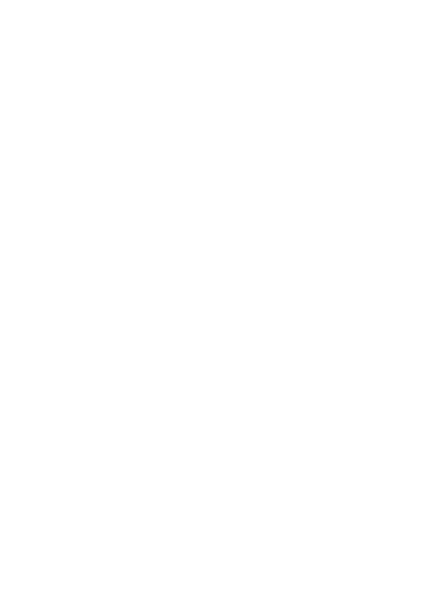
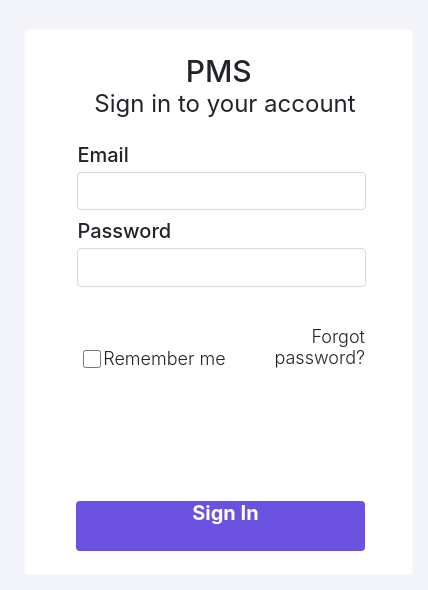
Before and after one commit to Ad3bay0c/pms, a React (Create React App) app: page /login in a window 390 px wide. Before the commit this address had no page. Shown: the part 166-756 px from the top of the page, 428 px wide, since content can reach past the window. Built offline with nearby package versions, Linux system fonts and the light colour scheme.

Commit message:
finish working signin page

```diff
--- a/src/App.css
+++ b/src/App.css
@@ -1,38 +1,158 @@
-.App {
+@media screen and (max-width: 428px) {
+  .container{
+    position: absolute;
+    width: 428px;
+    height: 925px;
+    left: 0px;
+    top: 1px;
+
+    background: #F3F4F9;
+  }
+  .card{
+    position: absolute;
+    width: 389px;
+    height: 546px;
+    left: 24px;
+    top: 194px;
+    background: #FFFFFF;
+    border: 1px solid rgba(0, 0, 0, 0.02);
+    box-sizing: border-box;
+    border-radius: 5px;
+  }
+  .logo{
+    position: absolute;
+    width: 76.06px;
+    height: 43px;
+    left: 160.74px;
+    top: 20px;
+
+    font-style: normal;
+    font-weight: 500;
+    font-size: 30px;
+    line-height: 43px;
+    /* identical to box height */
+  }
+  .title{
+    position: absolute;
+    width: 264px;
+    height: 28px;
+    left: 68px;
+    top: 60px;
+    font-style: normal;
+    font-weight: normal;
+    font-size: 24px;
+    line-height: 28px;
     text-align: center;
   }
+  label{
+    position: absolute;
+    font-style: normal;
+    font-weight: 500;
+    font-size: 20px;
+    line-height: 24px;
+    /* identical to box height */
 
-.App-logo {
-  height: 40vmin;
-  pointer-events: none;
+    text-transform: capitalize;
+  }
+  label.email{
+    left: 13.55%;
+    right: 53.97%;
+    top: 20.77%;
+    bottom: 58.64%;
+  }
+  label.password{
+    left: 13.55%;
+    right: 43.22%;
+    top: 34.76%;
+    bottom: 46.65%;
+  }
+  input{
+    position: absolute;
+    background: #FFFFFF;
+    border: 1px solid #D1DCDE;
+    box-sizing: border-box;
+    border-radius: 4px;
+  }
+  input.email-input{
+    left: 13.55%;
+    right: 11.92%;
+    top: 26.12%;
+    bottom: 66.84%;
+  }
+  input.password-input{
+    left: 13.55%;
+    right: 11.92%;
+    top: 40.1%;
+    bottom: 52.85%;
+  }
+  input[type=checkbox]{
+    position: absolute;
+    width: 18px;
+    height: 18px;
+    left: 58px;
+    top: 320px;
+
+    background: #D4D7DA;
+    border-radius: 3px;
   }
 
-@media (prefers-reduced-motion: no-preference) {
-  .App-logo {
-    animation: App-logo-spin infinite 20s linear;
+  .fp-section .remember p {
+    position: absolute;
+    left: 20.22%;
+    right: 40.29%;
+    top: 62.31%;
+    bottom: 35.42%;
+
+    font-style: normal;
+    font-weight: 300;
+    font-size: 18px;
+    line-height: 21px;
+    display: flex;
+    align-items: flex-end;
   }
+  .fp{
+    position: absolute;
+    left: 50.80%;
+    right: 12.15%;
+    top: 62.2%;
+    bottom: 35.53%;
+
+
+    font-style: normal;
+    font-weight: 300;
+    font-size: 18px;
+    line-height: 21px;
+    display: flex;
+    align-items: flex-end;
+    text-align: right;
   }
 
-.App-header {
-  background-color: #282c34;
-  min-height: 100vh;
-  display: flex;
-  flex-direction: column;
-  align-items: center;
-  justify-content: center;
-  font-size: calc(10px + 2vmin);
-  color: white;
+  .signin{
+    position: absolute;
+    left: 13.08%;
+    right: 12.15%;
+    top: 86.63%;
+    bottom: 4.32%;
+
+    background: #6B51DF;
+    border-radius: 4px;
+  }
+  .signin p{
+    position: absolute;
+    left: 35.75%;
+    right: 32.24%;
+    top: .25%;
+    bottom: 34.16%;
+    font-style: normal;
+    font-weight: bold;
+    font-size: 20px;
+    line-height: 24px;
+    /* identical to box height */
+
+    text-align: center;
+    text-transform: capitalize;
+
+    color: #FFFFFF;
   }
 
-.App-link {
-  color: #61dafb;
 }
-
-@keyframes App-logo-spin {
-  from {
-    transform: rotate(0deg);
-  }
-  to {
-    transform: rotate(360deg);
-  }
-}
--- a/src/App.js
+++ b/src/App.js
@@ -1,11 +1,14 @@
 import {BrowserRouter as Router, Routes, Route} from 'react-router-dom'
 import Home from './pages/Home';
+import Signin from './pages/signin';
+import './App.css';
 
 const App = () => {
   return (
     <Router>
       <Routes>
         <Route path="/" element={<Home />} />
+        <Route path='/login' element={<Signin />} />
       </Routes>
     </Router>
   );
--- a/src/pages/signin.js
+++ b/src/pages/signin.js
@@ -1,23 +1,29 @@
+import { Link } from "react-router-dom";
+
 export default function signup() {
   return (
-    <div>
-      <div class="form-floating mb-3">
-        <input
-          type="email"
-          class="form-control"
-          id="floatingInput"
-          placeholder="name@example.com"
-        />
-        <label for="floatingInput">Email address</label>
-      </div>
-      <div class="form-floating">
-        <input
-          type="password"
-          class="form-control"
-          id="floatingPassword"
-          placeholder="Password"
-        />
-        <label for="floatingPassword">Password</label>
+    <div className="container">
+      <div className="card">
+        <h3 className="logo">PMS</h3>
+        <p className="title">Sign in to your account </p>
+        <div className="form">
+          <label className="email">Email</label>
+          <input className="email-input" type="email" />
+
+          <label className="password">Password</label>
+          <input className="password-input" type="password" />
+
+          <div className="fp-section">
+            <div className="remember">
+              <input type="checkbox" />
+              <p>Remember me</p>
+            </div>
+            <p className="fp">Forgot password?</p>
+          </div>
+          <div className="signin"><p>Sign In</p></div>
+        </div>
+
+        {/* <div className="account">Don’t have an account? Sign up</div> */}
       </div>
     </div>
   );
```
Also changed, not shown: 1 other file (tests, documents, lock files or other folders). Lines whose indentation alone changed are shown as unchanged.
